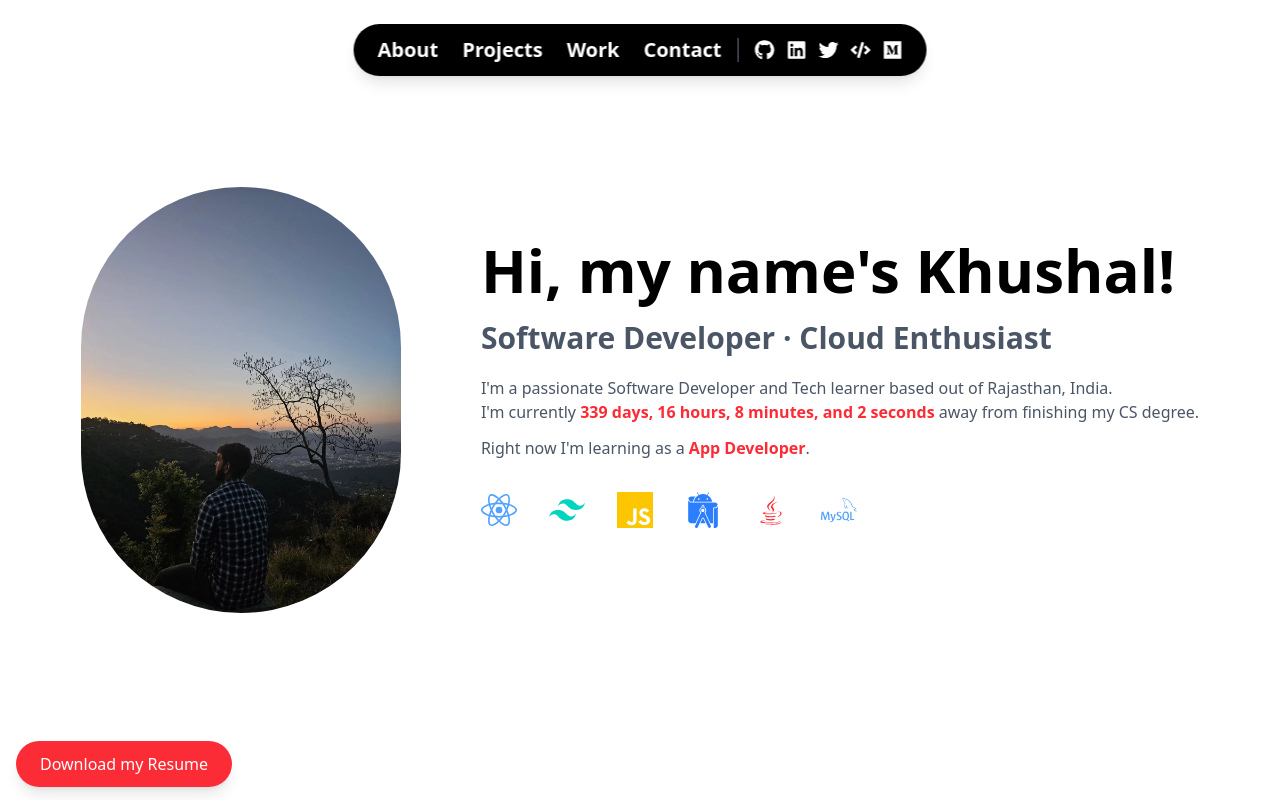
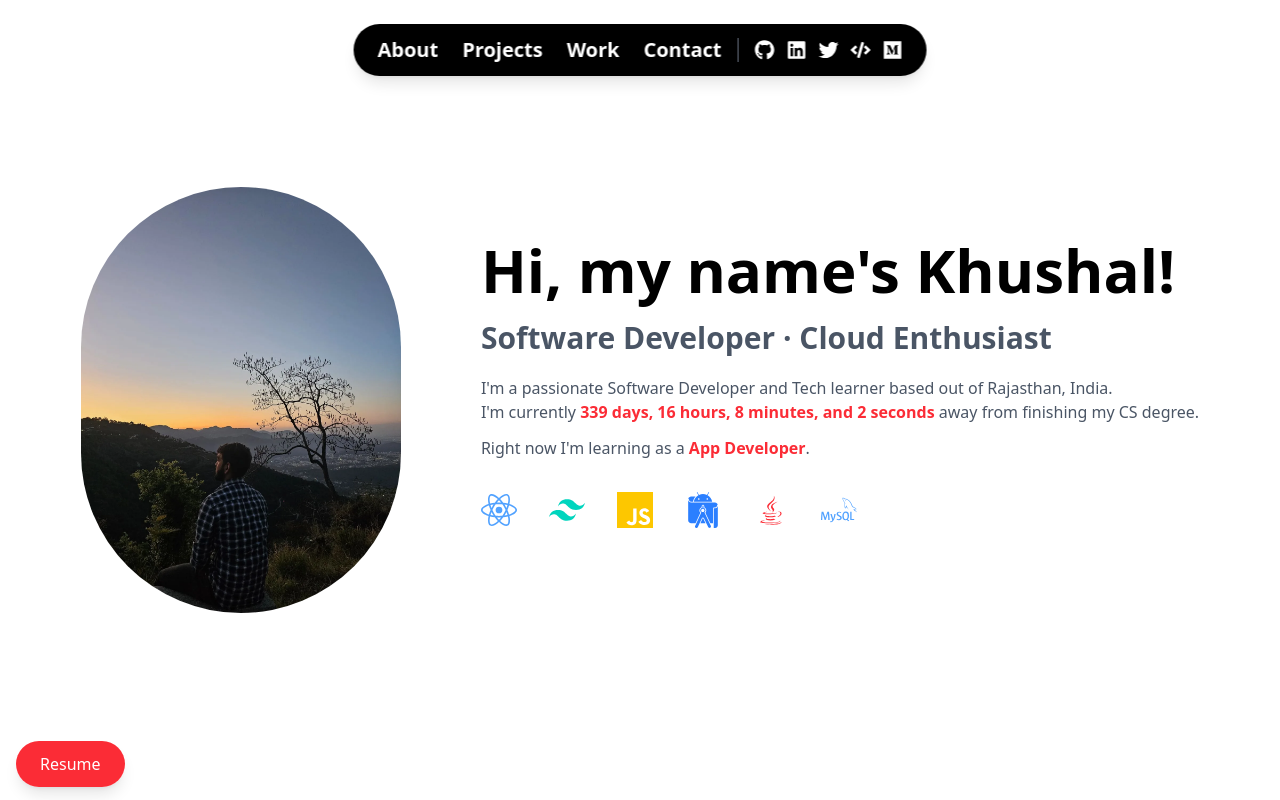
Before and after one commit to Khushalmishra11/portfolio-main, a React (Vite) app: page / in a window 1280 px wide. Shown: the top 800 px of the page. Built offline with nearby package versions, Linux system fonts and the light colour scheme; no server answers.

Commit message:
updated resume

```diff
--- a/src/components/ResumeButton.jsx
+++ b/src/components/ResumeButton.jsx
@@ -4,11 +4,10 @@
   return (
     <div className="fixed bottom-6 left-4 z-50">
       <a
-        href="../src/assets/Khushal-Mishra.pdf"
-        download target="_blank"
+        href="https://drive.google.com/file/d/1bkoW9rKoRzUB3JBB-ArtJhxw0F5SLMLH/view?usp=sharing"
         className="bg-red-500 text-white text-sm sm:text-base px-4 sm:px-6 py-2 sm:py-3 rounded-full hover:bg-red-600 transition duration-300 shadow-lg hover:shadow-xl"
       >
-        Download my Resume
+        Resume
       </a>
     </div>
   );
```
